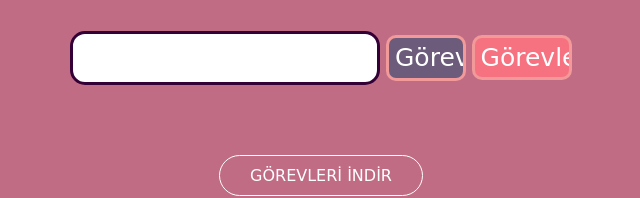
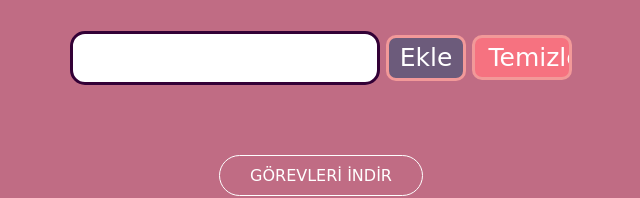
Before and after one commit to mehm3tali/To-DoList, a plain HTML site: page ToDoList/index.html in a window 1280 px wide. Shown: the part 189-387 px from the top of the page, 319-959 px from the left. Drawn offline with Linux system fonts and the light colour scheme; a web font is replaced by a local one.

Commit message:
Update index.html

```diff
--- a/ToDoList/index.html
+++ b/ToDoList/index.html
@@ -18,8 +18,8 @@
         <h1 id="baslik">To-Do List</h1>
         <form action="#">
             <input type="text" id="giris">
-            <input type="submit" id="ekle" value="Görev Ekle">
-            <input type="submit" id="sil" value="Görevleri Temizle">
+            <input type="submit" id="ekle" value="Ekle">
+            <input type="submit" id="sil" value=" Temizle">
         </form>
         <div class="girisler" id="todolist">
 
```
